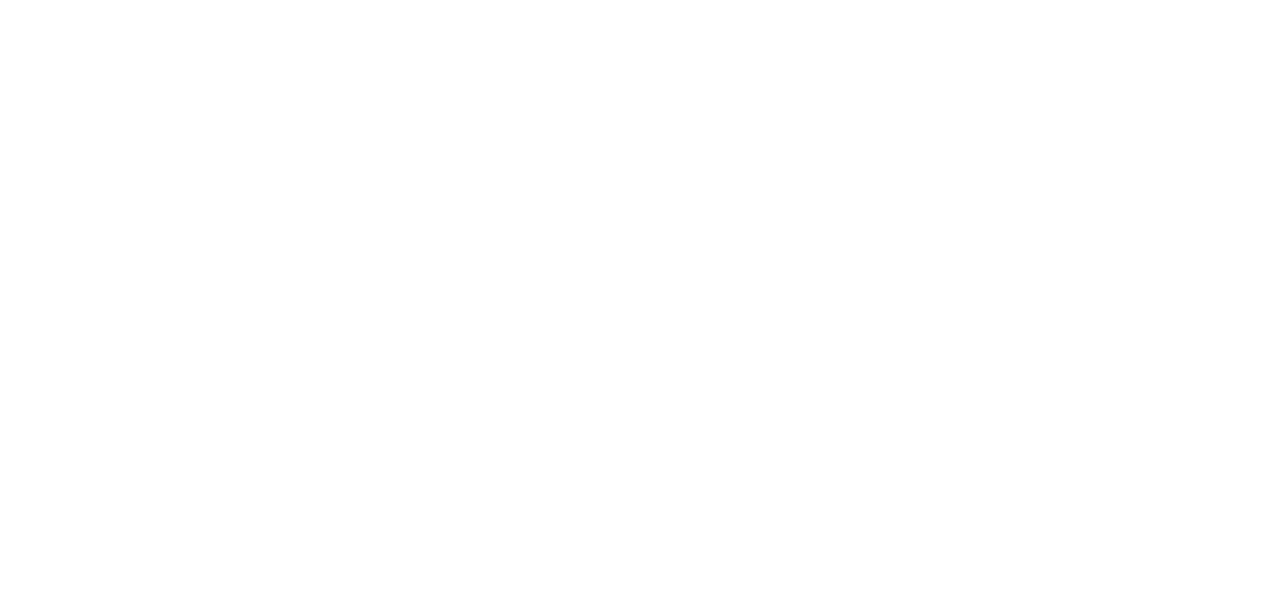
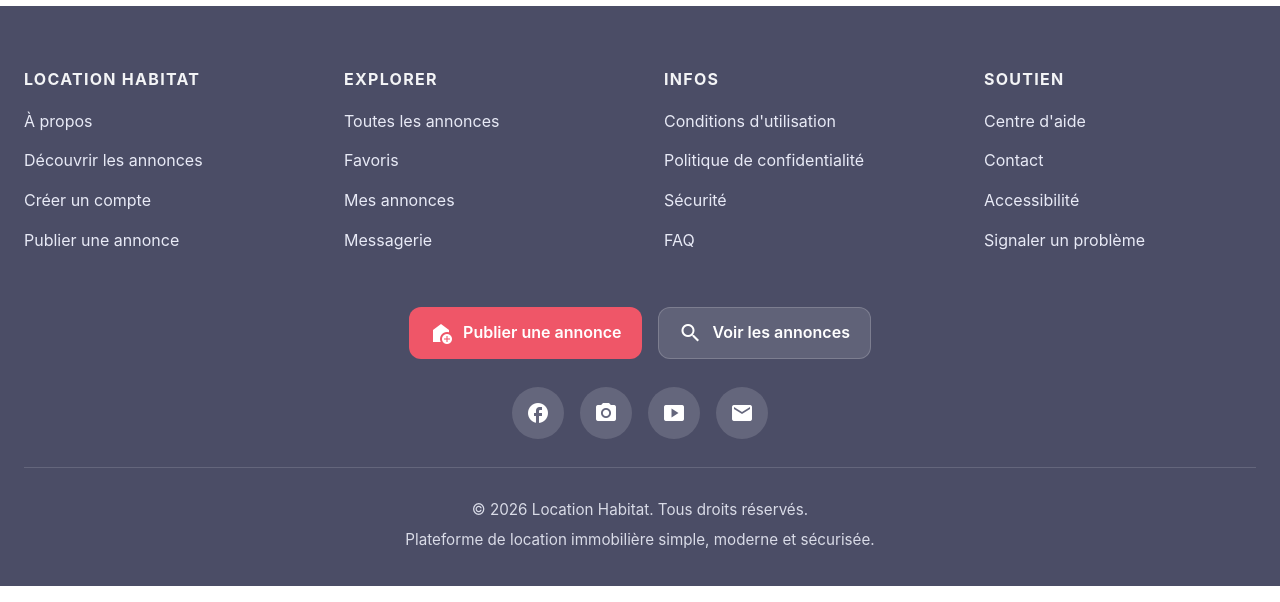
Before and after one commit to elamrisaifeddinepro/LocationHabitat, an Angular app: page / in a window 1280 px wide. Shown: the part 1060-1662 px from the top of the page. Before the commit the page ends 1010 px from the top, so only its background shows below. Built offline with nearby package versions, Linux system fonts and the light colour scheme; no server answers.

Commit message:
Ajout footer page accueil et mise a jour interface

```diff
--- a/src/app/features/home/pages/home/home.component.html
+++ b/src/app/features/home/pages/home/home.component.html
@@ -89,4 +89,5 @@
       </div>
     }
   </section>
+  <app-site-footer></app-site-footer>
 </section>
--- a/src/app/features/home/pages/home/home.component.ts
+++ b/src/app/features/home/pages/home/home.component.ts
@@ -11,7 +11,7 @@ import { Observable, map } from 'rxjs';
 import { Announcement } from '../../../../models/announcement.model';
 import { AnnouncementService } from '../../../../core/services/announcement.service';
 import { AnnouncementCardComponent } from '../../../announcements/components/announcement-card/announcement-card.component';
-
+import { SiteFooterComponent } from '../../../../shared/ui/site-footer/site-footer.component';
 @Component({
   selector: 'app-home',
   standalone: true,
@@ -24,7 +24,8 @@ import { AnnouncementCardComponent } from '../../../announcements/components/ann
     MatFormFieldModule,
     MatIconModule,
     MatInputModule,
-    AnnouncementCardComponent
+    AnnouncementCardComponent,
+    SiteFooterComponent
   ],
   templateUrl: './home.component.html',
   styleUrls: ['./home.component.css']
--- /dev/null
+++ b/src/app/shared/ui/site-footer/site-footer.component.css
@@ -0,0 +1,143 @@
+.site-footer {
+  background: #4b4d66;
+  color: #ffffff;
+  margin-top: 64px;
+  padding: 64px 24px 28px;
+}
+
+.footer-container {
+  max-width: 1280px;
+  margin: 0 auto;
+}
+
+.footer-grid {
+  display: grid;
+  grid-template-columns: repeat(4, 1fr);
+  gap: 48px;
+  margin-bottom: 40px;
+}
+
+.footer-column h3 {
+  margin: 0 0 20px;
+  font-size: 1rem;
+  font-weight: 700;
+  letter-spacing: 0.08em;
+  text-transform: uppercase;
+  color: #f3f4f6;
+}
+
+.footer-column a {
+  display: block;
+  color: #e8eaf6;
+  text-decoration: none;
+  margin-bottom: 14px;
+  font-size: 1rem;
+  transition: all 0.2s ease;
+}
+
+.footer-column a:hover {
+  color: #ff6f7d;
+  transform: translateX(2px);
+}
+
+.footer-actions {
+  display: flex;
+  justify-content: center;
+  gap: 16px;
+  flex-wrap: wrap;
+  margin-bottom: 28px;
+}
+
+.footer-btn {
+  display: inline-flex;
+  align-items: center;
+  gap: 10px;
+  text-decoration: none;
+  border-radius: 12px;
+  padding: 12px 20px;
+  font-weight: 600;
+  transition: all 0.2s ease;
+}
+
+.footer-btn.primary {
+  background: #ef5668;
+  color: #fff;
+}
+
+.footer-btn.primary:hover {
+  background: #e5475a;
+}
+
+.footer-btn.secondary {
+  background: rgba(255, 255, 255, 0.12);
+  color: #fff;
+  border: 1px solid rgba(255, 255, 255, 0.18);
+}
+
+.footer-btn.secondary:hover {
+  background: rgba(255, 255, 255, 0.2);
+}
+
+.footer-socials {
+  display: flex;
+  justify-content: center;
+  gap: 16px;
+  margin-bottom: 28px;
+}
+
+.footer-socials a {
+  width: 52px;
+  height: 52px;
+  border-radius: 50%;
+  background: rgba(255, 255, 255, 0.14);
+  color: #ffffff;
+  display: inline-flex;
+  align-items: center;
+  justify-content: center;
+  text-decoration: none;
+  transition: all 0.2s ease;
+}
+
+.footer-socials a:hover {
+  background: #ef5668;
+  transform: translateY(-2px);
+}
+
+.footer-bottom {
+  text-align: center;
+  border-top: 1px solid rgba(255, 255, 255, 0.14);
+  padding-top: 24px;
+  color: #d9dbe7;
+}
+
+.footer-bottom p {
+  margin: 6px 0;
+  font-size: 0.95rem;
+}
+
+@media (max-width: 992px) {
+  .footer-grid {
+    grid-template-columns: repeat(2, 1fr);
+    gap: 32px;
+  }
+}
+
+@media (max-width: 640px) {
+  .site-footer {
+    padding: 48px 16px 24px;
+  }
+
+  .footer-grid {
+    grid-template-columns: 1fr;
+    gap: 24px;
+  }
+
+  .footer-actions {
+    flex-direction: column;
+  }
+
+  .footer-btn {
+    justify-content: center;
+    width: 100%;
+  }
+}
--- /dev/null
+++ b/src/app/shared/ui/site-footer/site-footer.component.html
@@ -0,0 +1,69 @@
+<footer class="site-footer">
+  <div class="footer-container">
+    <div class="footer-grid">
+      <div class="footer-column">
+        <h3>Location Habitat</h3>
+        <a routerLink="/">À propos</a>
+        <a routerLink="/announcements">Découvrir les annonces</a>
+        <a routerLink="/register">Créer un compte</a>
+        <a routerLink="/announcement/new">Publier une annonce</a>
+      </div>
+
+      <div class="footer-column">
+        <h3>Explorer</h3>
+        <a routerLink="/announcements">Toutes les annonces</a>
+        <a routerLink="/favorites">Favoris</a>
+        <a routerLink="/my-announcements">Mes annonces</a>
+        <a routerLink="/messages">Messagerie</a>
+      </div>
+
+      <div class="footer-column">
+        <h3>Infos</h3>
+        <a href="javascript:void(0)">Conditions d'utilisation</a>
+        <a href="javascript:void(0)">Politique de confidentialité</a>
+        <a href="javascript:void(0)">Sécurité</a>
+        <a href="javascript:void(0)">FAQ</a>
+      </div>
+
+      <div class="footer-column">
+        <h3>Soutien</h3>
+        <a href="javascript:void(0)">Centre d'aide</a>
+        <a href="javascript:void(0)">Contact</a>
+        <a href="javascript:void(0)">Accessibilité</a>
+        <a href="javascript:void(0)">Signaler un problème</a>
+      </div>
+    </div>
+
+    <div class="footer-actions">
+      <a class="footer-btn primary" routerLink="/announcement/new">
+        <mat-icon>add_home</mat-icon>
+        Publier une annonce
+      </a>
+
+      <a class="footer-btn secondary" routerLink="/announcements">
+        <mat-icon>search</mat-icon>
+        Voir les annonces
+      </a>
+    </div>
+
+    <div class="footer-socials">
+      <a href="javascript:void(0)" aria-label="Facebook">
+        <mat-icon>facebook</mat-icon>
+      </a>
+      <a href="javascript:void(0)" aria-label="Instagram">
+        <mat-icon>photo_camera</mat-icon>
+      </a>
+      <a href="javascript:void(0)" aria-label="YouTube">
+        <mat-icon>smart_display</mat-icon>
+      </a>
+      <a href="javascript:void(0)" aria-label="Email">
+        <mat-icon>mail</mat-icon>
+      </a>
+    </div>
+
+    <div class="footer-bottom">
+      <p>© 2026 Location Habitat. Tous droits réservés.</p>
+      <p>Plateforme de location immobilière simple, moderne et sécurisée.</p>
+    </div>
+  </div>
+</footer>
```
Also changed, not shown: src/app/shared/ui/site-footer/site-footer.component.ts (added, +13 -0 lines).
